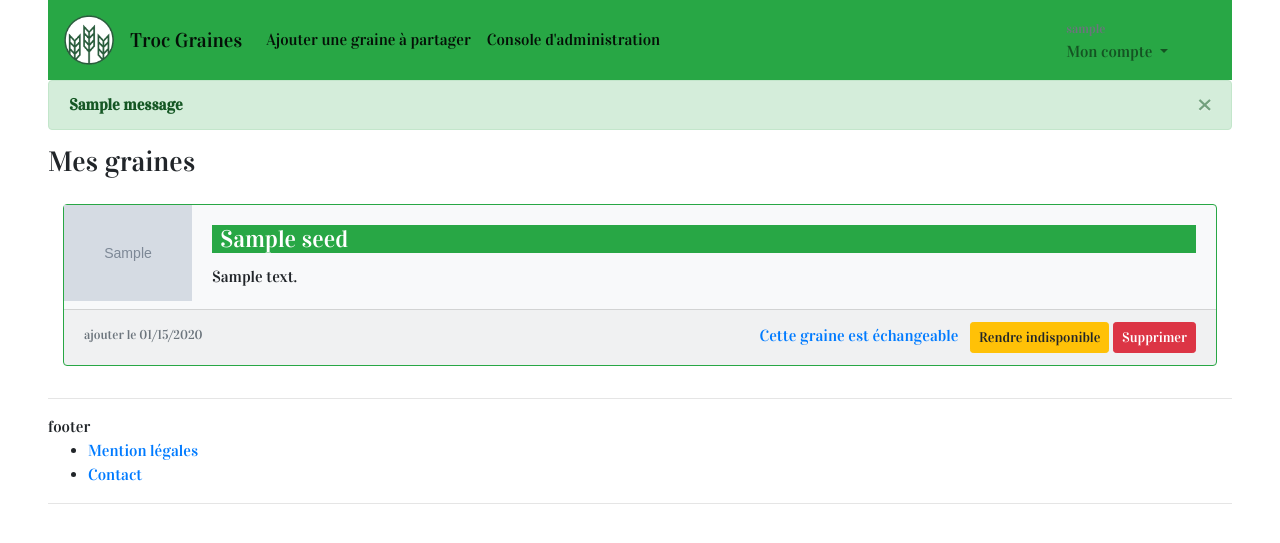
After one commit to manuo1/P13-TrocGraines, a Django app: page /seeds/my_seeds/ in a window 1280 px wide. The commit adds this page. Shown: the top 543 px of the page. Run offline with Django 3.2, Linux system fonts and the light colour scheme; a user stored in the database is signed in; tables that the repository leaves empty hold one stand-in row (values such as "Sample post"); grey boxes marked "Sample" are stand-in pictures; one stand-in notice (Sample message) is shown; some libraries are stand-ins or nearby versions; some web fonts are replaced.

Commit message:
add my_seeds and avaible or not

```diff
--- a/seeds/models.py
+++ b/seeds/models.py
@@ -1,3 +1,4 @@
+from django.shortcuts import get_object_or_404
 from django.contrib.postgres.search import SearchQuery, SearchVector
 from django.conf import settings
 from django.contrib.auth import get_user_model
@@ -13,7 +14,7 @@ class SeedManager(models.Manager):
     def get_last_seeds_added(self):
         """ return last added seeds """
         matching_list = []
-        matching_list = Seed.objects.order_by('-creation_date').all()
+        matching_list = Seed.objects.order_by('-available', '-creation_date').all()
         return matching_list
 
     def find_matching_seeds_to(self, searched_seed):
@@ -26,16 +27,21 @@ class SeedManager(models.Manager):
         )
         return matching_list
 
-    def get_user_seeds(self, owner):
+    def get_user_seeds(self, user):
         """returns a list of user seeds."""
         matching_list = []
-        matching_list = (
-            Seed.objects.annotate(search=SearchVector('owner'))
-            .filter(search=SearchQuery(searched_seed))
-            .order_by('name')
-        )
+        matching_list = Seed.objects.filter(owner=user).order_by('name')
         return matching_list
 
+    def changes_seed_availability(self, seed_id):
+        seed = get_object_or_404(Seed, pk=seed_id)
+        seed_old_state = seed.available
+        seed.available = not seed_old_state
+        try:
+            seed.save()
+        except Error:
+            seed.available = seed_old_state
+            messages.append({40: 'Une erreur est survenue'})
 
 class Seed(models.Model):
 
--- /dev/null
+++ b/seeds/templates/my_seeds.html
@@ -0,0 +1,51 @@
+{% extends 'base.html' %}
+{% load crispy_forms_tags %}
+{% block title %}Troc Graines - Mes graine{% endblock %}
+{% block main %}
+<h3>Mes graines</h3>
+{% if matching_list %}
+  {% for seed in matching_list %}
+  <div class="container-fluid">
+    <div class="row">
+      <div class="col-12 mt-3">
+        <div class="card bg-light border-success mb-3">
+          <div class="card-horizontal">
+            <div class="img-square-wrapper">
+              <img class="" style="max-width:8rem;" src="{{ seed.photo.url }}" alt="{{seed.photo.url}}">
+            </div>
+            <div class="card-body">
+              <h4 class="card-title text-white bg-success px-2">{{ seed.name }}</h4>
+              <p class="card-text">{{ seed.description }}</p>
+            </div>
+          </div>
+          <div class="card-footer">
+            <div class="row justify-content-between">
+              <div class="col-4">
+                <small class="text-muted">ajouter le {{ seed.creation_date|date:"SHORT_DATE_FORMAT" }}</small>
+              </div>
+              <div class="col-8 text-right">
+
+                <form action="{% url 'seeds:my_seeds' %}" method="post">
+                  {% csrf_token %}
+                  {% if seed.available %}
+                  <a class='text-primary'>Cette graine est échangeable </a>
+                  <button type="submit" value="{{seed.id}}" name="seed_availability" class="btn btn-warning btn-sm ml-2">Rendre indisponible</button>
+                  {% else %}
+                  <a class='text-danger'>Cette graine n'est pas échangeable </a>
+                  <button type="submit" value="{{seed.id}}" name="seed_availability" class="btn btn-success btn-sm ml-2">Rendre disponible</button>
+                  {% endif %}
+                  <button type="submit" value="{{seed.id}}" name="delette_" class="btn btn-danger btn-sm">Supprimer</button>
+                </form>
+              </div>
+            </div>
+          </div>
+        </div>
+      </div>
+    </div>
+  </div>
+  {% endfor %}
+{% else %}
+    <a>Vous n'avez pas encore de graines à partager<br> Ajoutez votre première graine ici : </a>
+    <a href="{% url 'seeds:add_seed' %}" >Ajouter une graine à partager</a>
+{% endif %}
+{% endblock %}
--- a/seeds/urls.py
+++ b/seeds/urls.py
@@ -11,4 +11,9 @@ urlpatterns = [
         CreateSeedView.as_view(),
         name='add_seed'
     ),
+    path(
+        'my_seeds/',
+        views.my_seeds,
+        name='my_seeds'
+    ),
 ]
--- a/seeds/views.py
+++ b/seeds/views.py
@@ -1,10 +1,14 @@
+from django.contrib.auth.decorators import login_required
 from django.contrib.auth.mixins import LoginRequiredMixin
+from django.http import Http404
 from django.shortcuts import render
 from django.views.generic import CreateView
 from django.urls import reverse_lazy
 
 from .forms import SeedCreateForm
-from .models import Seed
+from .models import Seed, SeedManager
+
+seed_manager = SeedManager()
 
 class CreateSeedView(LoginRequiredMixin, CreateView):
     model = Seed
@@ -16,3 +20,19 @@ class CreateSeedView(LoginRequiredMixin, CreateView):
         """ Add current user for SeedCreateForm """
         form.instance.owner = self.request.user
         return super().form_valid(form)
+
+@login_required()
+def my_seeds(request):
+
+    if request.method == 'POST':
+        try:
+            seed_id = request.POST.get('seed_availability')
+            seed_manager.changes_seed_availability(seed_id)
+        except Http404:
+            pass
+
+
+
+    matching_list = seed_manager.get_user_seeds(request.user)
+    context={ 'matching_list': matching_list, }
+    return render(request, 'my_seeds.html', context)
--- a/static/css/styles.css
+++ b/static/css/styles.css
@@ -14,3 +14,7 @@ body {
 
 
 }
+
+.asteriskField {
+    display: none;
+}
--- a/templates/base.html
+++ b/templates/base.html
@@ -25,11 +25,11 @@
     <nav class="navbar navbar-expand-lg navbar-light bg-success sticky-top" id="navbar">
       <img class="d-none d-lg-inline-block" src="{% static 'assets/img/logo_icon_only.png' %}" width="50" height="50" alt="">
       <a class="navbar-brand ml-3" href="{% url 'trocgraines:homepage' %}">Troc Graines</a>
-      <button class="navbar-toggler" type="button" data-toggle="collapse" data-target="#navbarTogglerDemo02" aria-controls="navbarTogglerDemo02" aria-expanded="false" aria-label="Toggle navigation">
+      <button class="navbar-toggler" type="button" data-toggle="collapse" data-target="#navbarToggler" aria-controls="navbarToggler" aria-expanded="false" aria-label="Toggle navigation">
         <span class="navbar-toggler-icon"></span>
       </button>
 
-      <div class="collapse navbar-collapse" id="navbarTogglerDemo02">
+      <div class="collapse navbar-collapse" id="navbarToggler">
         <ul class="navbar-nav mr-auto mt-2 mt-lg-0">
           <li class="nav-item active">
             <a class="nav-link" href="{% url 'seeds:add_seed' %}" id="add_seed_btn">Ajouter une graine à partager<span class="sr-only">(current)</span></a>
@@ -43,12 +43,19 @@
         <!-- my account navigation bar -->
         <ul class="navbar-nav">
           <li class="nav-item dropdown">
-            <a class="nav-link dropdown-toggle" href="#" data-toggle="dropdown" aria-haspopup="true" aria-expanded="false" role="button" id='my_account_btn'>
-              Mon compte {% if user.is_authenticated %} <br>( {{user.username}} ){% endif %}
+            <a class="nav-link dropdown-toggle pr-lg-5" href="#" data-toggle="dropdown" aria-haspopup="true" aria-expanded="false" role="button" id='my_account_btn'>
+              <small class="text-muted">
+              {% if user.is_authenticated %}{{user.username}}
+              {% else %} Identifiez-vous
+              {% endif %}
+              </small>
+              <br>
+
+              Mon compte
             </a>
-            <div class="dropdown-menu">
+            <div class="dropdown-menu dropdown-menu-right">
               {% if user.is_authenticated %}
-              <a class="dropdown-item" href="#">Mes Graines</a>
+              <a class="dropdown-item" href="{% url 'seeds:my_seeds' %}" id="my_seeds_btn">Mes Graines</a>
               <a class="dropdown-item" href="#">Mes messages</a>
               <a class="dropdown-item" href="{% url 'authentication:personal_informations' %}" id="my_personal_infos_btn">Mes infos personnelles</a>
               <a class="dropdown-item" href="{% url 'authentication:logout' %}" id="logout_btn">Se déconnecter</a>
@@ -68,13 +75,16 @@
 
 
     <!-- display of any messages -->
-    <div id="info_messages">
+    <div id="info_messages" role="alert">
       {% if messages %}
-      <ul class="messages">
-          {% for message in messages %}
-          <li{% if message.tags %} class="messages_{{ message.tags }}"{% endif %}>{{ message }}</li>
-          {% endfor %}
-      </ul>
+        {% for message in messages %}
+        <div class="alert alert-{{ message.tags }} alert-dismissible fade show" role="alert">
+          <strong>{{ message }}</strong>
+          <button type="button" class="close" data-dismiss="alert" aria-label="Close">
+            <span aria-hidden="true">&times;</span>
+          </button>
+        </div>
+        {% endfor %}
       {% endif %}
     </div>
     <!-- main -->
```
Also changed, not shown: seeds/forms.py (+14 -0 lines), trocgraines/templates/homepage.html (+8 -4 lines), trocgraines_config/settings/common.py (+9 -8 lines).
